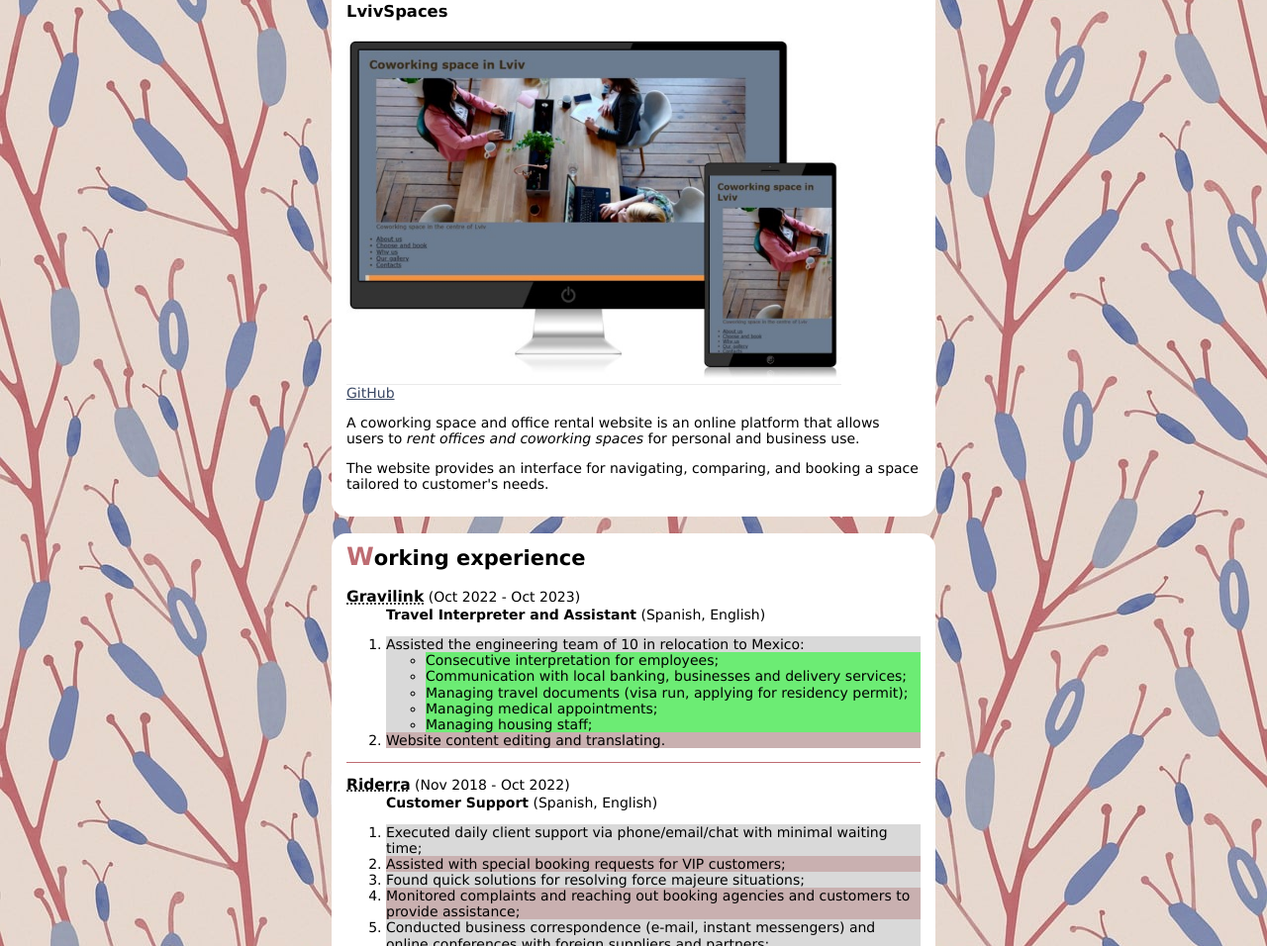
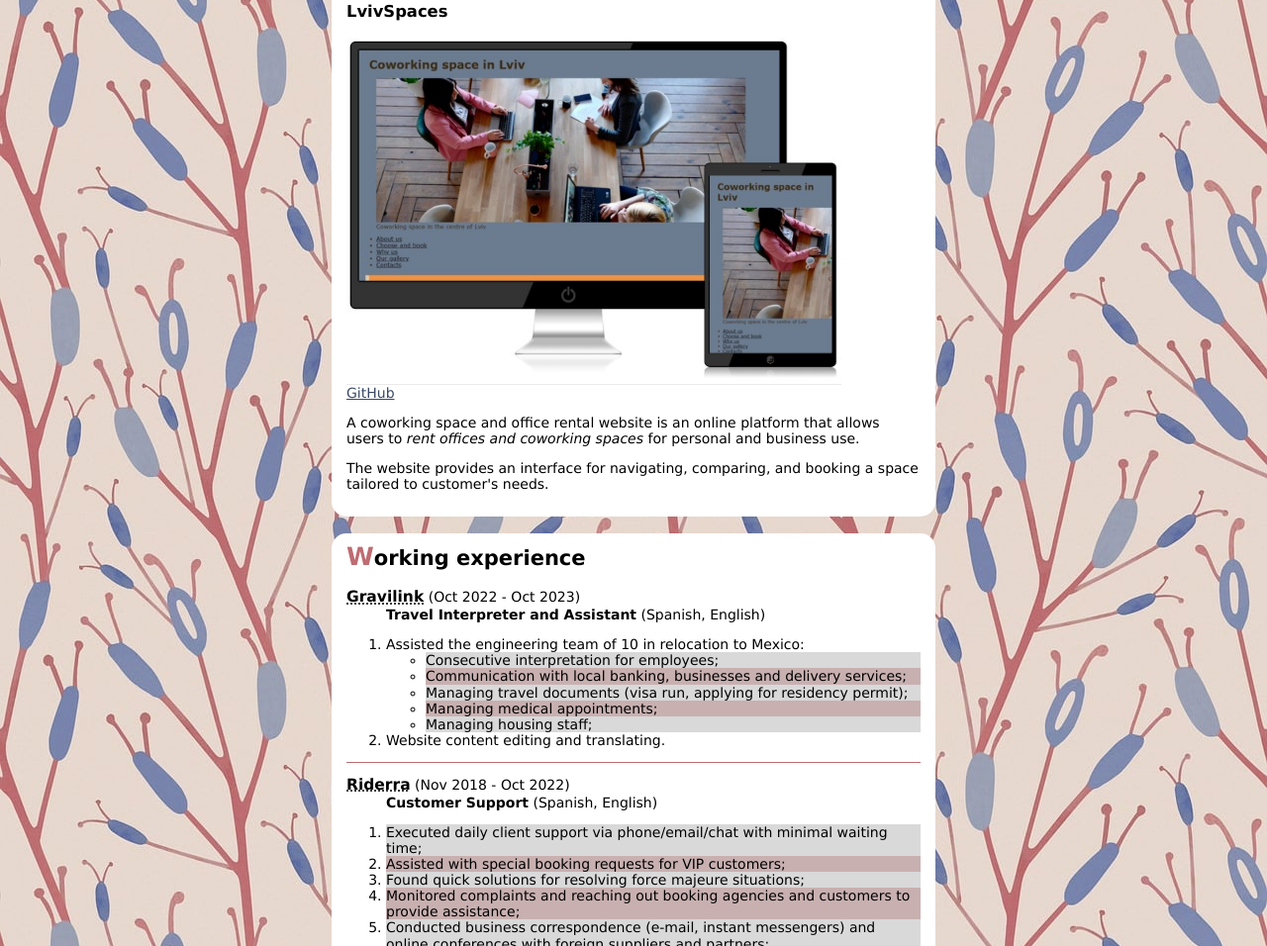
Before and after one commit to lizazp92/CV, a plain HTML site: page index.html in a window 1280 px wide. Shown: the part 587-1543 px from the top of the page at 99% size. Drawn offline with Linux system fonts and the light colour scheme.

Commit message:
Styling lists

```diff
--- a/css/styles.css
+++ b/css/styles.css
@@ -24,10 +24,17 @@
   font-weight: bolder;
 }
 
-ol > li:nth-child(odd):not(.first-ul) {
+/* ol > li:nth-child(odd):not(.first-ul) {
   background-color: rgb(180, 179, 179, 0.5);
 }
 ol > li:nth-child(even):not(.first-ul) {
+  background-color: rgba(148, 99, 99, 0.5);
+} */
+
+:not(ol.first-ol) > li:nth-child(odd) {
+  background-color: rgb(180, 179, 179, 0.5);
+}
+:not(ol.first-ol) > li:nth-child(even) {
   background-color: rgba(148, 99, 99, 0.5);
 }
 
```
